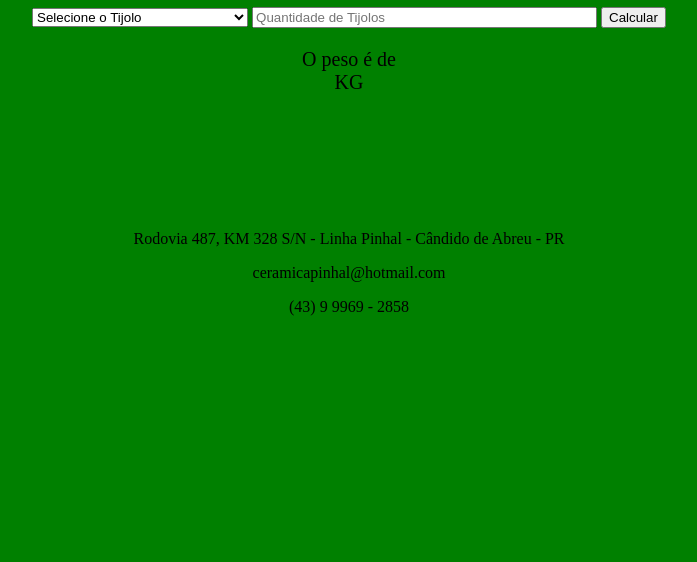
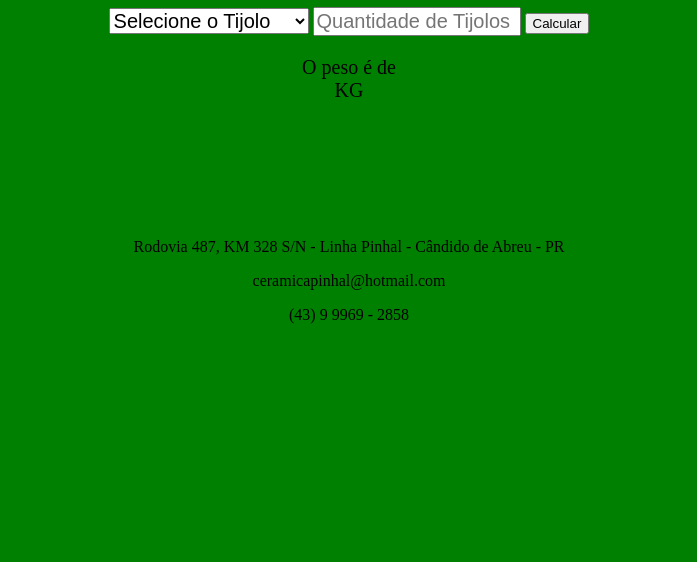
Before and after one commit to wbuim/calculadora-tijolos, a plain HTML site: page index.html in a window 1280 px wide. Shown: the part 238-800 px from the top of the page, without its empty margins (291-988 px from the left). Drawn offline with Linux system fonts and the light colour scheme.

Commit message:
tamanho option

```diff
--- a/style.css
+++ b/style.css
@@ -19,3 +19,11 @@ body {
     padding: 100px;
     text-align: center;
 }
+#tijolo {
+    font-size: 20px;
+    width: 200px;
+}
+#secondNumber {
+    font-size: 20px;
+    width: 200px;
+}
```
